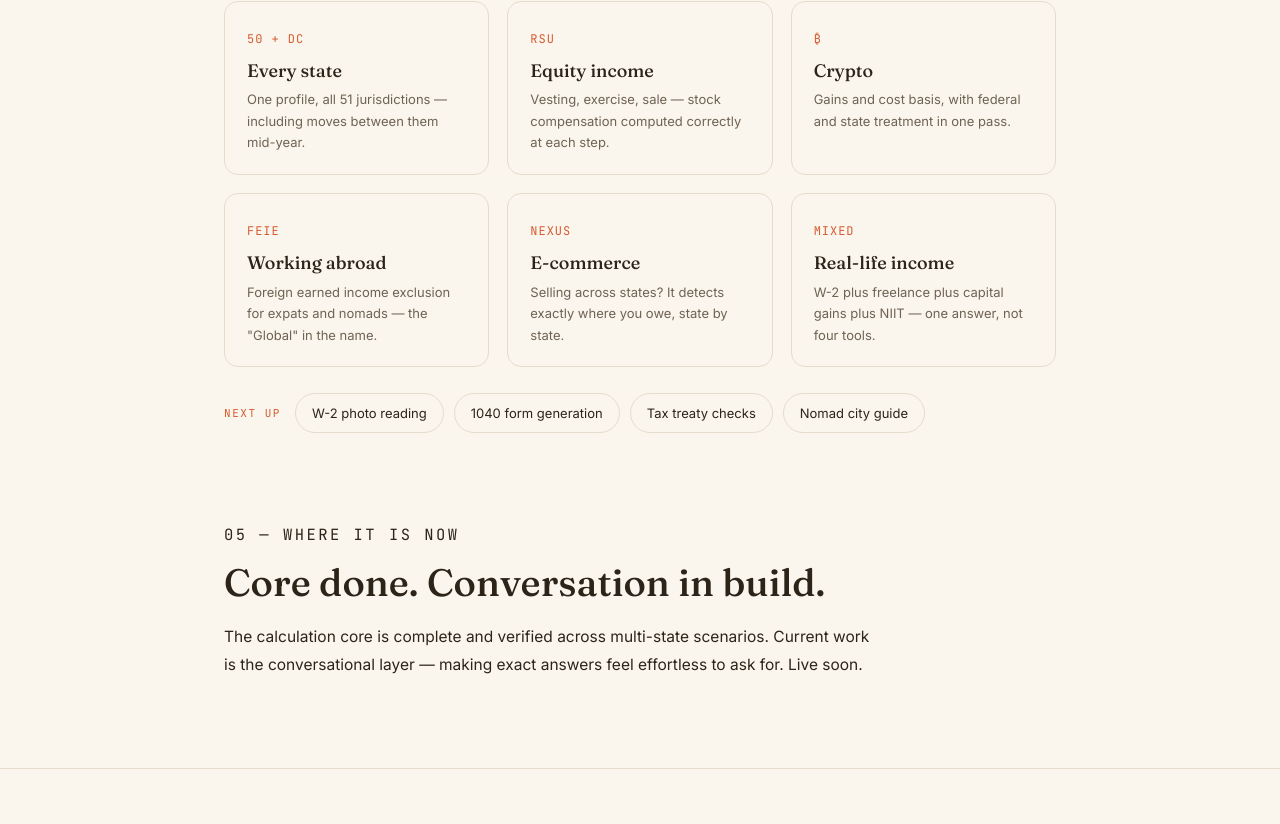
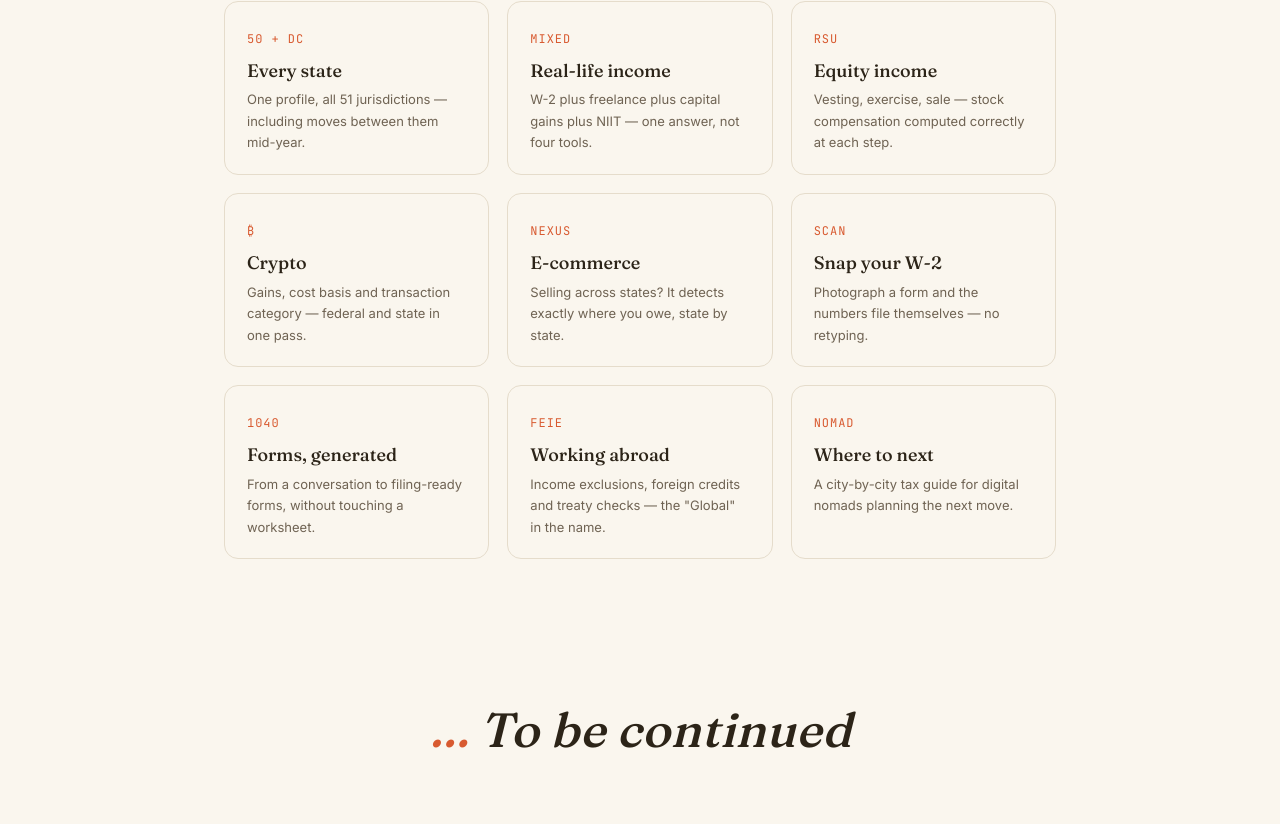
Before and after one commit to shawx001/shawx-site, an Astro site: page /work/taxglobal-ai in a window 1280 px wide. Shown: the part 2955-3779 px from the top of the page. Built offline with nearby package versions, Linux system fonts and the light colour scheme; Astro itself is replaced by a stand-in of ours.

Commit message:
feat(case): full 9-card coverage grid, italic To-be-continued ending
All designed features presented as product (incl. W-2 scan, 1040
generation, treaties, nomad guide); status section replaced with
serif-italic closing line.

Co-Authored-By: Claude Fable 5 <noreply@anthropic.com>

```diff
--- a/src/pages/work/taxglobal-ai.astro
+++ b/src/pages/work/taxglobal-ai.astro
@@ -160,6 +160,11 @@ const lang = 'en' as const;
           <p>One profile, all 51 jurisdictions — including moves between them mid-year.</p>
         </div>
         <div class="goal">
+          <span class="g-num mono">Mixed</span>
+          <h3>Real-life income</h3>
+          <p>W-2 plus freelance plus capital gains plus NIIT — one answer, not four tools.</p>
+        </div>
+        <div class="goal">
           <span class="g-num mono">RSU</span>
           <h3>Equity income</h3>
           <p>Vesting, exercise, sale — stock compensation computed correctly at each step.</p>
@@ -167,12 +172,7 @@ const lang = 'en' as const;
         <div class="goal">
           <span class="g-num mono">₿</span>
           <h3>Crypto</h3>
-          <p>Gains and cost basis, with federal and state treatment in one pass.</p>
-        </div>
-        <div class="goal">
-          <span class="g-num mono">FEIE</span>
-          <h3>Working abroad</h3>
-          <p>Foreign earned income exclusion for expats and nomads — the "Global" in the name.</p>
+          <p>Gains, cost basis and transaction category — federal and state in one pass.</p>
         </div>
         <div class="goal">
           <span class="g-num mono">Nexus</span>
@@ -180,29 +180,29 @@ const lang = 'en' as const;
           <p>Selling across states? It detects exactly where you owe, state by state.</p>
         </div>
         <div class="goal">
-          <span class="g-num mono">Mixed</span>
-          <h3>Real-life income</h3>
-          <p>W-2 plus freelance plus capital gains plus NIIT — one answer, not four tools.</p>
+          <span class="g-num mono">Scan</span>
+          <h3>Snap your W-2</h3>
+          <p>Photograph a form and the numbers file themselves — no retyping.</p>
         </div>
-      </div>
-      <div class="next-row">
-        <span class="next-label mono">Next up</span>
-        <span class="q-chip">W-2 photo reading</span>
-        <span class="q-chip">1040 form generation</span>
-        <span class="q-chip">Tax treaty checks</span>
-        <span class="q-chip">Nomad city guide</span>
+        <div class="goal">
+          <span class="g-num mono">1040</span>
+          <h3>Forms, generated</h3>
+          <p>From a conversation to filing-ready forms, without touching a worksheet.</p>
+        </div>
+        <div class="goal">
+          <span class="g-num mono">FEIE</span>
+          <h3>Working abroad</h3>
+          <p>Income exclusions, foreign credits and treaty checks — the "Global" in the name.</p>
+        </div>
+        <div class="goal">
+          <span class="g-num mono">Nomad</span>
+          <h3>Where to next</h3>
+          <p>A city-by-city tax guide for digital nomads planning the next move.</p>
+        </div>
       </div>
     </section>
 
-    <section class="block">
-      <p class="b-label mono">05 — Where it is now</p>
-      <h2>Core done. Conversation in build.</h2>
-      <p>
-        The calculation core is complete and verified across multi-state scenarios.
-        Current work is the conversational layer — making exact answers feel
-        effortless to ask for. Live soon.
-      </p>
-    </section>
+    <p class="tbc"><span class="tbc-dots">…</span>To be continued</p>
   </main>
   <Footer lang={lang} />
 </Base>
@@ -298,6 +298,21 @@ const lang = 'en' as const;
     font-size: 11px;
     letter-spacing: 0.1em;
     color: rgba(240, 234, 248, 0.45);
+  }
+
+  .tbc {
+    margin: 130px 0 30px;
+    text-align: center;
+    font-family: var(--serif);
+    font-style: italic;
+    font-weight: 500;
+    font-size: clamp(30px, 4.5vw, 48px);
+    letter-spacing: 0.01em;
+    color: var(--ink);
+  }
+  .tbc-dots {
+    color: var(--accent);
+    margin-right: 0.18em;
   }
 
   .block { margin-top: 88px; }
@@ -439,20 +454,6 @@ const lang = 'en' as const;
   }
   .goal h3 { font-size: 18px; margin-top: 10px; }
   .goal p { margin: 8px 0 0; font-size: 13px; line-height: 1.65; color: var(--ink-2); }
-  .next-row {
-    display: flex;
-    align-items: center;
-    flex-wrap: wrap;
-    gap: 10px;
-    margin-top: 26px;
-  }
-  .next-label {
-    font-size: 11px;
-    letter-spacing: 0.14em;
-    text-transform: uppercase;
-    color: var(--accent);
-    margin-right: 4px;
-  }
 
   @media (max-width: 720px) {
     .meta { grid-template-columns: 1fr; gap: 20px; }
--- a/src/pages/zh/work/taxglobal-ai.astro
+++ b/src/pages/zh/work/taxglobal-ai.astro
@@ -159,6 +159,11 @@ const lang = 'zh' as const;
           <p>一份档案，51 个辖区全覆盖 —— 包括年中跨州搬家。</p>
         </div>
         <div class="goal">
+          <span class="g-num mono">Mixed</span>
+          <h3>真实人生的收入</h3>
+          <p>W-2 + 自由职业 + 资本利得 + NIIT —— 一个答案，不用四个工具。</p>
+        </div>
+        <div class="goal">
           <span class="g-num mono">RSU</span>
           <h3>股权收入</h3>
           <p>归属、行权、出售 —— 股票薪酬每一步都算对。</p>
@@ -166,12 +171,7 @@ const lang = 'zh' as const;
         <div class="goal">
           <span class="g-num mono">₿</span>
           <h3>加密货币</h3>
-          <p>收益与成本基础，联邦 + 州一次算清。</p>
-        </div>
-        <div class="goal">
-          <span class="g-num mono">FEIE</span>
-          <h3>海外工作</h3>
-          <p>海外收入豁免，为 expat 和数字游民而生 —— 名字里的 "Global"。</p>
+          <p>收益、成本基础、交易分类 —— 联邦 + 州一次算清。</p>
         </div>
         <div class="goal">
           <span class="g-num mono">Nexus</span>
@@ -179,28 +179,29 @@ const lang = 'zh' as const;
           <p>跨州卖货？它逐州检测你在哪里产生纳税义务。</p>
         </div>
         <div class="goal">
-          <span class="g-num mono">Mixed</span>
-          <h3>真实人生的收入</h3>
-          <p>W-2 + 自由职业 + 资本利得 + NIIT —— 一个答案，不用四个工具。</p>
+          <span class="g-num mono">Scan</span>
+          <h3>拍照录入</h3>
+          <p>W-2 拍张照，数字自己各就各位 —— 不用手敲。</p>
         </div>
-      </div>
-      <div class="next-row">
-        <span class="next-label mono">即将到来</span>
-        <span class="q-chip">W-2 拍照识别</span>
-        <span class="q-chip">1040 表单生成</span>
-        <span class="q-chip">税收协定核查</span>
-        <span class="q-chip">游民城市指南</span>
+        <div class="goal">
+          <span class="g-num mono">1040</span>
+          <h3>表单生成</h3>
+          <p>从一段对话，到可以提交的报税表 —— 不碰工作底稿。</p>
+        </div>
+        <div class="goal">
+          <span class="g-num mono">FEIE</span>
+          <h3>海外工作</h3>
+          <p>收入豁免、海外抵免、协定核查 —— 名字里的 "Global"。</p>
+        </div>
+        <div class="goal">
+          <span class="g-num mono">Nomad</span>
+          <h3>下一站去哪</h3>
+          <p>数字游民的逐城税务指南，规划下一次迁徙。</p>
+        </div>
       </div>
     </section>
 
-    <section class="block">
-      <p class="b-label mono">05 — 当前进度</p>
-      <h2>内核已完成，对话层在路上。</h2>
-      <p>
-        计算内核已经完成，并在多州场景下逐分验证。当前在做对话层 ——
-        让"得到一个精确答案"这件事，问起来毫不费力。即将上线。
-      </p>
-    </section>
+    <p class="tbc"><span class="tbc-dots">…</span>To be continued</p>
   </main>
   <Footer lang={lang} />
 </Base>
@@ -295,6 +296,21 @@ const lang = 'zh' as const;
     font-size: 11px;
     letter-spacing: 0.1em;
     color: rgba(240, 234, 248, 0.45);
+  }
+
+  .tbc {
+    margin: 130px 0 30px;
+    text-align: center;
+    font-family: var(--serif);
+    font-style: italic;
+    font-weight: 500;
+    font-size: clamp(30px, 4.5vw, 48px);
+    letter-spacing: 0.01em;
+    color: var(--ink);
+  }
+  .tbc-dots {
+    color: var(--accent);
+    margin-right: 0.18em;
   }
 
   .block { margin-top: 88px; }
@@ -434,20 +450,6 @@ const lang = 'zh' as const;
   }
   .goal h3 { font-size: 18px; margin-top: 10px; }
   .goal p { margin: 8px 0 0; font-size: 13px; line-height: 1.75; color: var(--ink-2); }
-  .next-row {
-    display: flex;
-    align-items: center;
-    flex-wrap: wrap;
-    gap: 10px;
-    margin-top: 26px;
-  }
-  .next-label {
-    font-size: 11px;
-    letter-spacing: 0.14em;
-    text-transform: uppercase;
-    color: var(--accent);
-    margin-right: 4px;
-  }
 
   @media (max-width: 720px) {
     .meta { grid-template-columns: 1fr; gap: 20px; }
```
